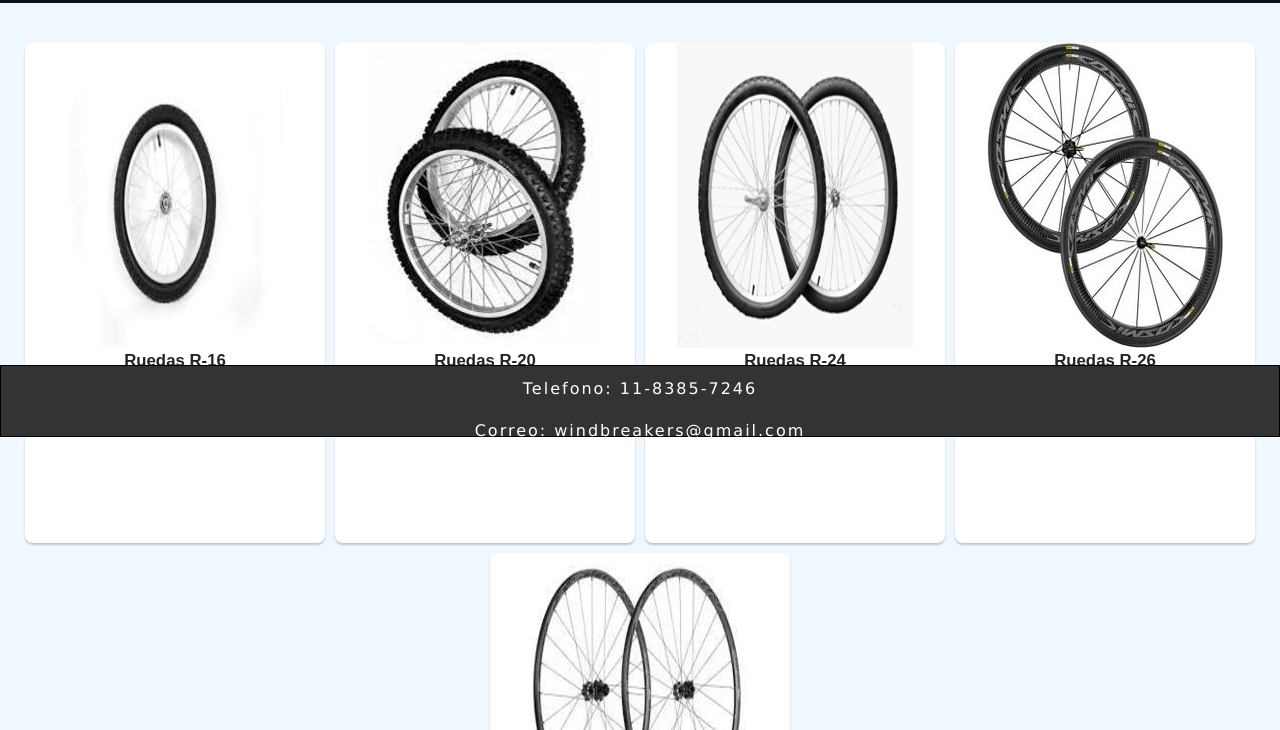
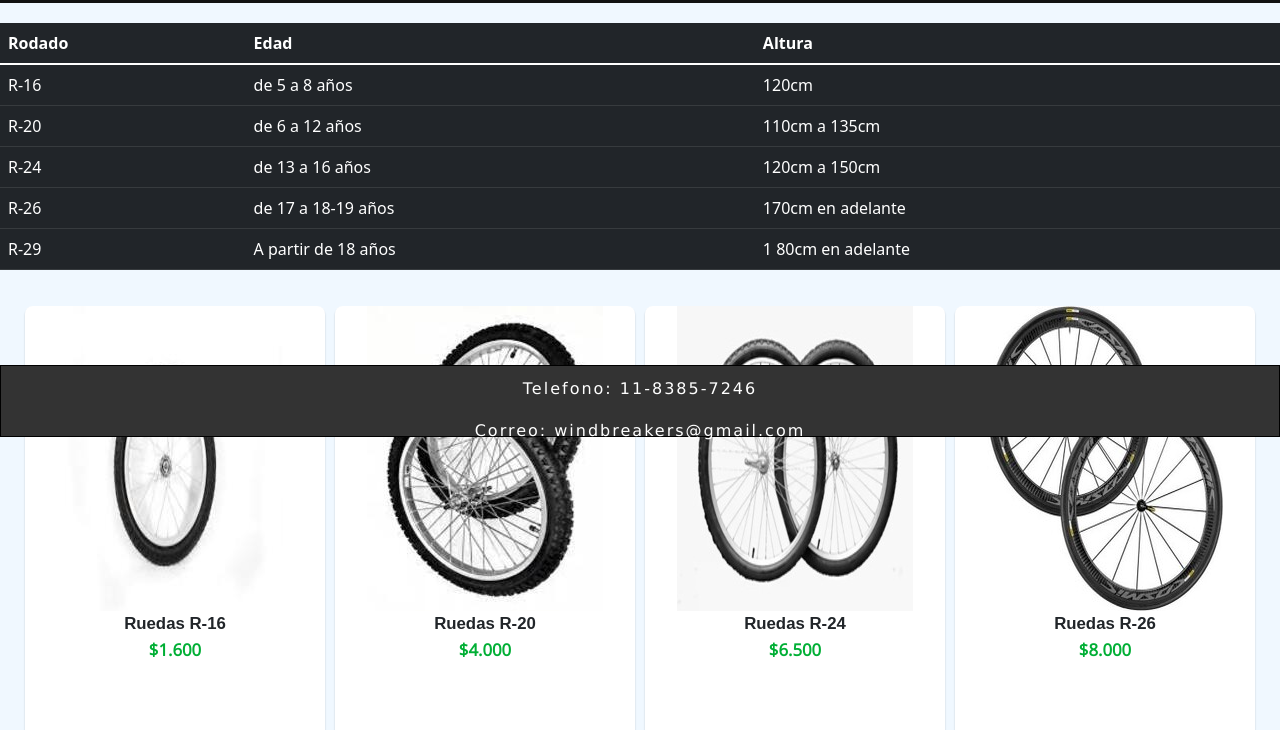
Before and after one commit to EluneyIaneselli/Windsbreaker-ianeselli, a plain HTML site: page pages/rodados.html in a window 1280 px wide. Shown: the part 363-1093 px from the top of the page. Drawn offline with nearby package versions, Linux system fonts and the light colour scheme.

Commit message:
agregando tablas bootstraps

```diff
--- a/estilos.css
+++ b/estilos.css
@@ -1,3 +1,5 @@
+@import url('https://fonts.googleapis.com/css2?family=Merriweather:wght@300&family=Noto+Serif&family=Open+Sans:wght@300&family=PT+Serif&display=swap');
+
 *{
     padding: 0;
     margin: 0;
@@ -23,6 +25,7 @@ header{
 
 .encabezado{
     font-size: 35px;
+    font-family: 'Merriweather', serif;
 }
 
 
@@ -88,18 +91,18 @@ nav ul li a{
 
 input:focus{
     font-size: 20px;
-    border: 5px solid rgb(183, 0, 255);
-    color: blueviolet;
+    border: 5px solid rgb(189, 251, 253);
+    color: rgb(189, 251, 253);
 }
 
 input{
-    transition: all 2s;
+    transition: all 1s;
 }
 
 textarea:focus{
     font-size: 20px;
-    border: 5px solid rgb(183, 0, 255);
-    color: blueviolet;
+    border: 5px solid rgb(189, 251, 253);
+    color: rgb(189, 251, 253);
 }
 
 textarea{
--- a/pages/rodados.html
+++ b/pages/rodados.html
@@ -61,6 +61,8 @@
             </div>
         </nav>
 
+
+
     <div class="row">
         <section>
             <div class="Home2">
@@ -69,6 +71,56 @@
                 </div>
         </section>
     </div>
+
+    <center>
+        <div class="contenedor-tabla">
+            <div class="row">
+            <div class="col">
+                <table class="table table-dark">
+                    <thead>
+                        <tr>
+                            <th>Rodado</th>
+                            <th>Edad</th>
+                            <th>Altura</th>
+                        </tr>
+                    </thead>
+                    <tbody>
+                        <tr>
+                            <td>R-16</td>
+                            <td>de 5 a 8 años</td>
+                            <td>120cm</td>
+                        </tr>
+
+                        <tr>
+                            <td>R-20</td>
+                            <td>de 6 a 12 años</td>
+                            <td>110cm a 135cm</td>
+                        </tr>
+
+                        <tr>
+                            <td>R-24</td>
+                            <td>de 13 a 16 años</td>
+                            <td>120cm a 150cm</td>
+                        </tr>
+
+                        <tr>
+                            <td>R-26</td>
+                            <td>de 17 a 18-19 años</td>
+                            <td> 170cm en adelante</td>
+                        </tr>
+
+                        <tr>
+                            <td>R-29</td>
+                            <td>A partir de 18 años</td>
+                            <td>1 80cm en adelante</td>
+                        </tr>
+
+                    </tbody>
+                </table>
+            </div>
+            </div>
+        </div>
+        </center>
 
     <section class="section">
         <div class="producto">
```
Also changed, not shown: pages/ubicacion.html (+26 -0 lines).
